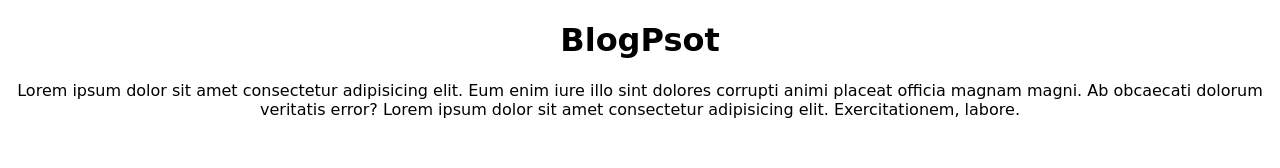
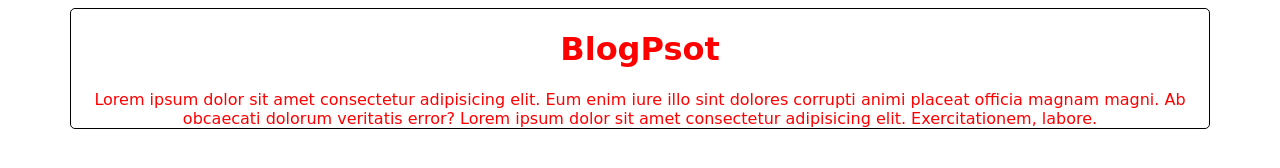
Before and after one commit to leonardofrp5/Git-Practice, a plain HTML site: page blogPost.html in a window 1280 px wide. Drawn offline with Linux system fonts and the light colour scheme.

Commit message:
cambios de colores en  blog  y estilos

```diff
--- a/blogPost.html
+++ b/blogPost.html
@@ -7,8 +7,10 @@
   <title>BlogPost</title>
 </head>
 <body>
-  <h1>BlogPsot</h1>
-  <span>Lorem ipsum dolor sit amet consectetur adipisicing elit. Eum enim iure illo sint dolores corrupti animi placeat officia magnam magni. Ab obcaecati dolorum veritatis error?</span>
-  <span>Lorem ipsum dolor sit amet consectetur adipisicing elit. Exercitationem, labore.</span>
+  <div class="container">
+    <h1>BlogPsot</h1>
+    <span>Lorem ipsum dolor sit amet consectetur adipisicing elit. Eum enim iure illo sint dolores corrupti animi placeat officia magnam magni. Ab obcaecati dolorum veritatis error?</span>
+    <span>Lorem ipsum dolor sit amet consectetur adipisicing elit. Exercitationem, labore.</span>
+  </div>
 </body>
 </html>
--- a/css/style.css
+++ b/css/style.css
@@ -1,4 +1,12 @@
 body {
+  color: red;
   font-family: cursive;
   text-align: center;
 }
+
+.container {
+  border: solid 1px black;
+  border-radius: 5px;
+  margin: 0 auto;
+  width: 90%;
+}
```
